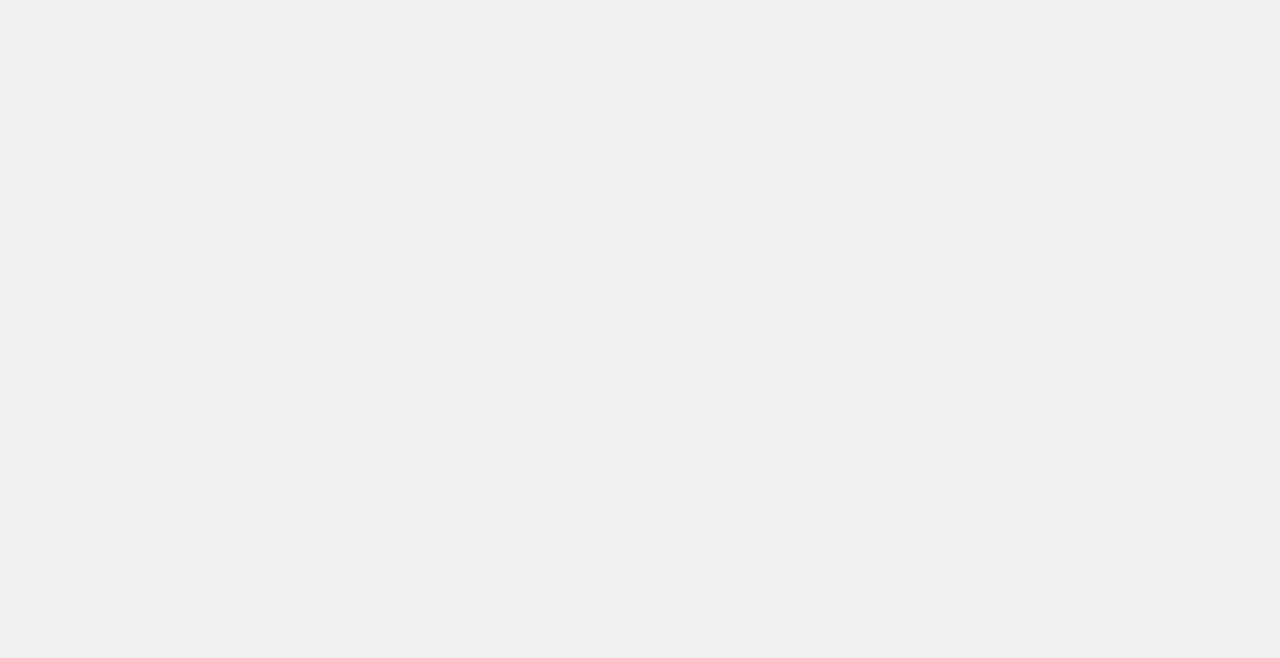
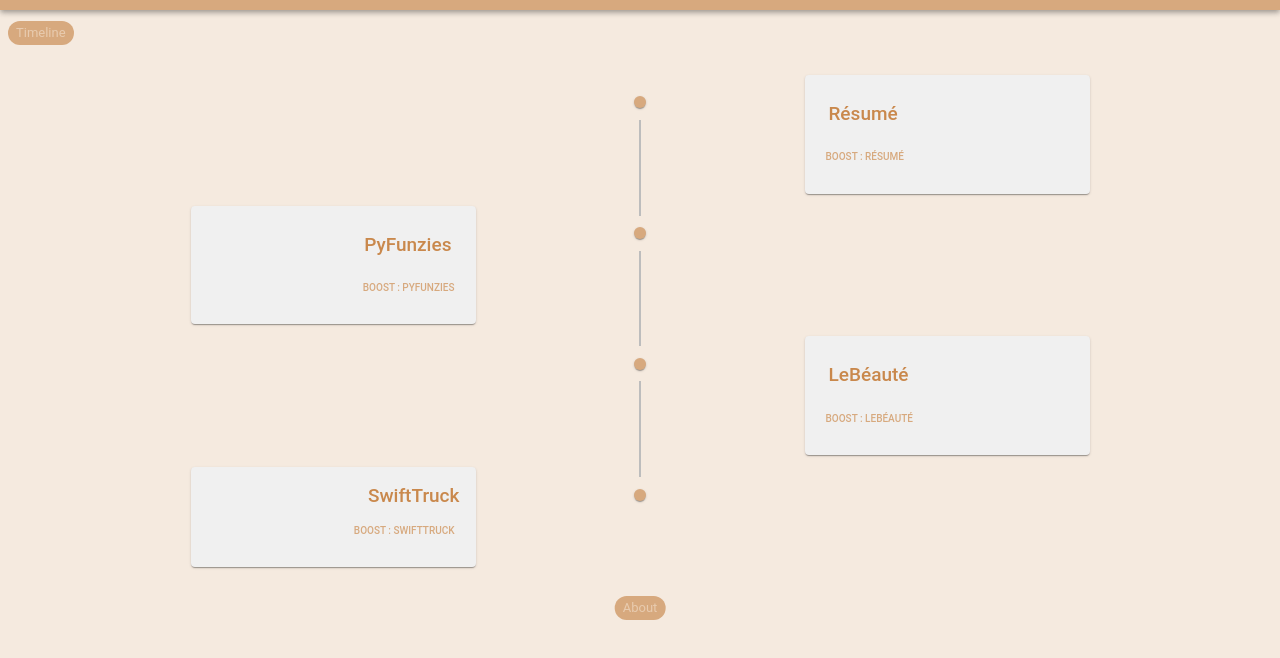
Before and after one commit to PabloRosas17/oLPs, a React (Create React App) app in the folder pr17-app/: page /pr17/ in a window 1280 px wide. Before the commit this address had no page. Shown: the top 658 px of the page. Built offline with nearby package versions, Linux system fonts and the light colour scheme; the HTML template or start-up script is replaced by a standard one.

Commit message:
added a '/' route. working repo as of Fri Jan 24 10:22:13 PST 2025
- this should be on a test-branch but for now it goes directly, cause lazy

```diff
--- a/pr17-app/src/routes/routes.js
+++ b/pr17-app/src/routes/routes.js
@@ -7,8 +7,9 @@ import AboutPage from '../pages/AboutPage';
 const RoutesConfig = () => {
   return (
     <Routes>
-      <Route path="/pr17/timeline" element={<TimeLinePage />} />
-      <Route path="/pr17/about" element={<AboutPage />} />
+      <Route path="/" element={<TimeLinePage />} /> {/* ROOT */}
+      <Route path="/timeline" element={<TimeLinePage />} />
+      <Route path="/about" element={<AboutPage />} />
     </Routes>
   );
 };
```
